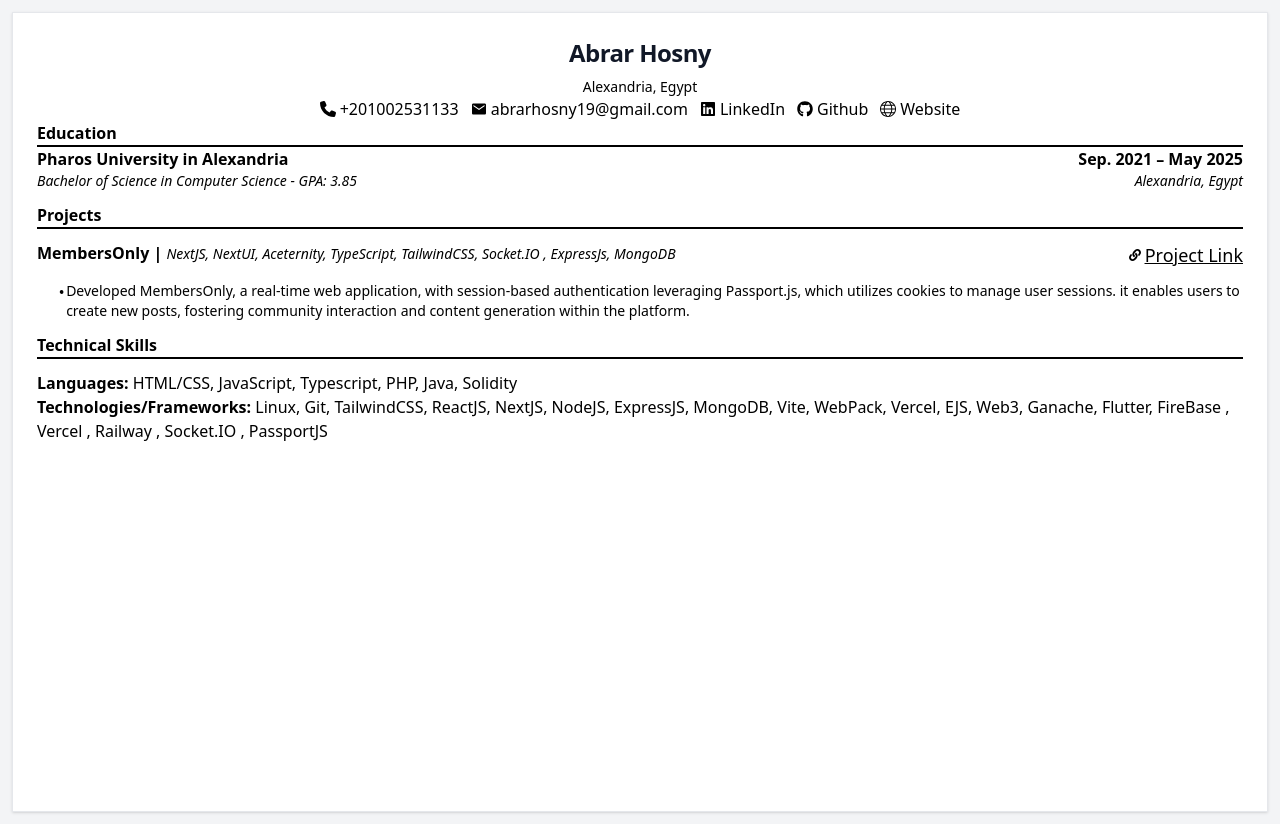
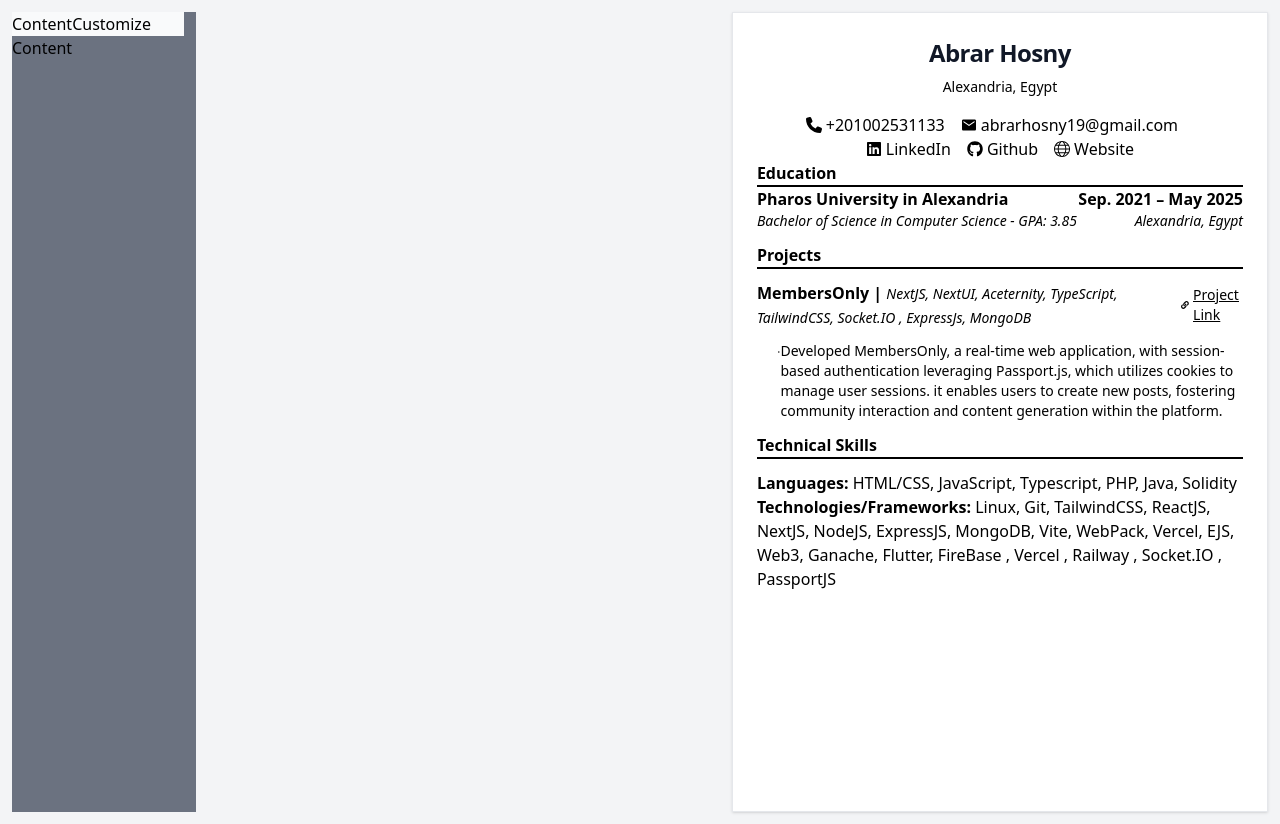
Before and after one commit to Abrar-Hosny/CV-Builder, a React (Vite) app: page / in a window 1280 px wide. Built offline with nearby package versions, Linux system fonts and the light colour scheme.

Commit message:
refactor App layout and add Navbar and Content components for improved structure

```diff
--- a/src/App.jsx
+++ b/src/App.jsx
@@ -1,11 +1,23 @@
 import React from 'react'
 import Paper from './components/Paper'
+import Navbar from './components/Navbar'
+import Content from './components/Content'
 
 export default function App() {
   return (
-    <div className='bg-gray-100 dark:bg-gray-800 min-h-screen p-3'>
-<Paper/>
+    <>
+      <div className="flex bg-gray-100 dark:bg-gray-800 min-h-screen p-3">
+        {/* Left Section - Navbar and Content */}
+        <div className="w-1/4 pr-3 bg-gray-500">
+          <Navbar />
+          <Content />
+        </div>
 
-    </div>
-  )
+        {/* Right Section - Paper */}
+        <div >
+          <Paper />
+        </div>
+      </div>
+    </>
+  );
 }
--- /dev/null
+++ b/src/components/Content.jsx
@@ -0,0 +1,7 @@
+import React from 'react'
+
+export default function Content() {
+  return (
+    <div>Content</div>
+  )
+}
--- /dev/null
+++ b/src/components/Navbar.jsx
@@ -0,0 +1,12 @@
+import React from 'react'
+
+export default function Navbar() {
+  return (
+    <div className=' bg-gray-50'>
+        <a>
+        Content
+        </a>
+        <a>Customize</a>
+    </div>
+  )
+}
--- a/src/components/Paper.jsx
+++ b/src/components/Paper.jsx
@@ -13,44 +13,43 @@ import TechnicalSkills from "./TechnicalSkills";
 export default function Paper() {
     return (
       <>
-      <div className="flex justify-end ">
+        <div className="flex justify-end">
           <a
-          href="#"
-          className="block  min-w-sm p-6 bg-white border  border-gray-200  shadow  min-h-screen dark:bg-gray-800 dark:border-gray-700 dark:hover:bg-gray-700"
+            className="block w-1/2 p-6 bg-white border border-gray-200 shadow min-h-screen dark:bg-gray-800 dark:border-gray-700 dark:hover:bg-gray-700"
           >
             <h1 className="mb-2 text-2xl font-bold tracking-tight text-gray-900 dark:text-white text-center">
               Abrar Hosny{" "}
             </h1>
             <p className="text-sm text-center ">Alexandria, Egypt</p>
-          <div className="flex justify-center">
-            <div className="flex  items-center">
+            <div className="flex justify-center flex-wrap mt-4">
+              <div className="flex items-center mr-4">
                 <FaPhone className="mr-1" />
-              <p className="mr-3">+201002531133</p>
+                <p>+201002531133</p>
               </div>
-            <div className="flex  items-center ">
+              <div className="flex items-center mr-4">
                 <IoMdMail className="mr-1" />
-              <p className="mr-3">abrarhosny19@gmail.com</p>
+                <p>abrarhosny19@gmail.com</p>
               </div>
-            <div className="flex  items-center ">
+              <div className="flex items-center mr-4">
                 <FaLinkedin className="mr-1" />
-              <p className="mr-3">LinkedIn</p>
+                <p>LinkedIn</p>
               </div>
-            <div className="flex  items-center ">
+              <div className="flex items-center mr-4">
                 <FaGithub className="mr-1" />
-              <p className="mr-3">Github</p>
+                <p>Github</p>
               </div>
-            <div className="flex  items-center ">
+              <div className="flex items-center">
                 <TfiWorld className="mr-1" />
                 <p>Website</p>
               </div>
             </div>
             <PersonalInfo />
-<ProjectSection/>
-<TechnicalSkills/>
-
+            <ProjectSection />
+            <TechnicalSkills />
           </a>
 
         </div>
+
       </>
     );
   }
--- a/src/components/ProjectSection.jsx
+++ b/src/components/ProjectSection.jsx
@@ -18,7 +18,7 @@ export default function ProjectSection() {
           </h2>
           <div className="flex items-center underline">
             <FaLink className="w-3 h-3 mr-1" />
-            <a className="font-medium text-lg">Project Link</a>
+            <a className="font-medium text-sm">Project Link</a>
           </div>
         </div>
         <div className="flex justify-between ml-5  mt-3 text-sm ">
```
Lines whose indentation alone changed are shown as unchanged.
